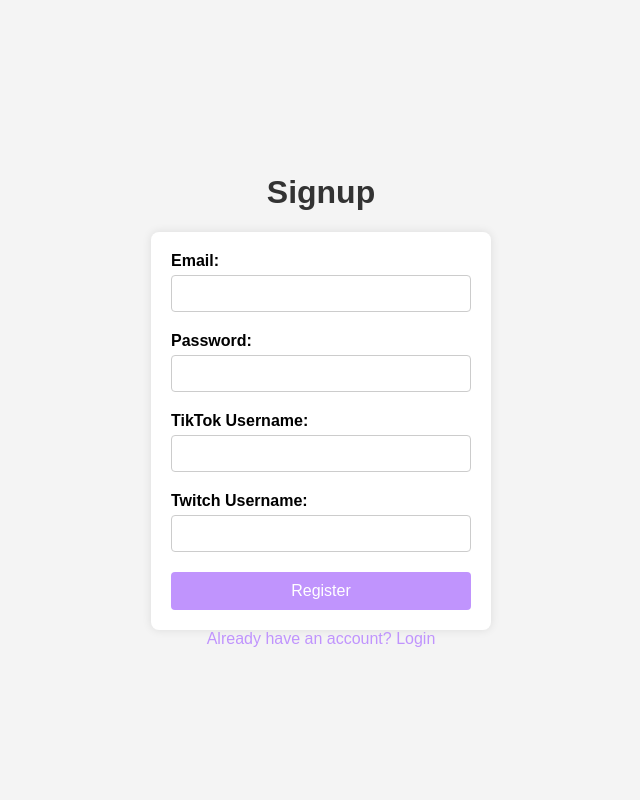
After one commit to Boj4ckk/Twitok_Bot, a Flask app: page /signup in a window 1280 px wide. The commit adds this page. Shown: the whole page, without its empty margins (319-959 px from the left). Run offline with Flask 3, Linux system fonts and the light colour scheme.

Commit message:
Web added

```diff
--- a/src/app.py
+++ b/src/app.py
@@ -1,28 +1,286 @@
-from flask import Flask, render_template, request, redirect, url_for
+import os
+from flask import Flask, jsonify, render_template, request, redirect, url_for, flash,  send_file, make_response
+import json
+from werkzeug.security import generate_password_hash, check_password_hash
+# from test_twitch.test_twitch import get_access_token, get_clips, download_clip_with_audio
+import requests
+import os
+import shutil
+import signal
+import subprocess, sys
+import time
+import api.tiktok_api
 
-# Initialize the Flask app
+
 app = Flask(__name__)
 
-@app.route('/')
+app.secret_key = 'your_secret_key'  # Remplacez par une clé secrète
+
+# Le chemin vers le fichier JSON pour stocker les utilisateurs
+USER_DATA_FILE = 'metadata/users.json'
+
+# Fonction pour charger les utilisateurs depuis le fichier JSON
+def load_users():
+    try:
+        with open(USER_DATA_FILE, 'r') as f:
+            data = f.read()
+            if not data:  # Si le fichier est vide, retournez un dictionnaire vide
+                return {}
+            return json.loads(data)  # Charge les données JSON si elles sont présentes
+    except json.JSONDecodeError:
+        print("Erreur de formatage JSON : Le fichier est corrompu.")
+        return {}  # Retourne un dictionnaire vide en cas d'erreur de format
+    except FileNotFoundError:
+        return {}  # Retourne un dictionnaire vide si le fichier n'existe pas
+
+# Fonction pour sauvegarder les utilisateurs dans le fichier JSON
+def save_users(users):
+    with open(USER_DATA_FILE, 'w') as f:
+        json.dump(users, f, indent=4)
+
+# Fonction pour ajouter un utilisateur
+def add_user(email, password, tiktok_username, twitch_username):
+    users = load_users()
+
+    # Trouver le prochain ID disponible
+    user_id = str(len(users) + 1)
+
+    # Hacher le mot de passe avant de le stocker
+    hashed_password = generate_password_hash(password)
+
+    # Ajouter l'utilisateur avec un identifiant unique
+    users[user_id] = {
+        "email": email,
+        "password": hashed_password,
+        "tiktok_username": tiktok_username,
+        "twitch_username": twitch_username
+    }
+
+    # Sauvegarder les utilisateurs dans le fichier JSON
+    save_users(users)
+
+# @app.route('/home', methods=['GET', "POST"])
+# def home():
+
+#     username = None
+#     min_views = None
+#     max_view = None
+
+#     if request.method  == 'POST':
+#         client_id = os.getenv("CLIENT_ID")
+#         client_secret = os.getenv("CLIENT_SECRET")
+
+#         access_token = get_access_token(client_id, client_secret)
+
+#         username = request.form.get('username')
+#         min_views = request.form.get('min_views')
+#         max_views = request.form.get('max_views')
+
+#         client_id = os.getenv("CLIENT_ID")
+#         client_secret = os.getenv("CLIENT_SECRET")
+
+#         print (f"Informations sur les clips recuperees : Username : {username} ; minViews : {min_views} ; maxViews : {max_views}")
+
+#         # Exemple d'utilisation
+#         channel_name = username
+#         clips = get_clips(channel_name, access_token, client_id)
+#         print("Clips récupérés :", clips)
+
+
+#         #faut voir avec wael parceque y'a une erreur avec la fonction access token.
+#         #faut rajouter les param de views dans get_clips si on veux se param
+
+#     return render_template('home.html', title="Home")
+
+@app.route('/', methods=['GET', "POST"])
 def home():
-    """
-    Renders the homepage.
-    """
-    return render_template('home.html', title="Home")
+    videos_downloaded = []
+    error = None
 
-@app.route('/upload', methods=['GET', 'POST'])
-def upload():
-    """
-    Handles video uploads.
-    """
     if request.method == 'POST':
-        # Process uploaded file
-        uploaded_file = request.files.get('file')
-        if uploaded_file:
-            file_path = f"uploads/{uploaded_file.filename}"
-            uploaded_file.save(file_path)
-            return redirect(url_for('home'))
-    return render_template('upload.html', title="Upload Video")
+        client_id = os.getenv("CLIENT_ID")
+        client_secret = os.getenv("CLIENT_SECRET")
+
+        try:
+            # access_token = get_access_token(client_id, client_secret)
+
+            username = request.form.get('username')
+            min_views = request.form.get('min_views', type=int)
+            max_views = request.form.get('max_views', type=int)
+
+            # Récupère les clips
+            # clips = get_clips(username, access_token, client_id)
+            # print(f"Clips récupérés : {clips}")
+
+            # Filtrer les clips par vues si min_views ou max_views sont fournis
+            if min_views or max_views:
+                clips = [
+                    clip for clip in clips
+                    if (min_views is None or clip['view_count'] >= min_views) and
+                       (max_views is None or clip['view_count'] <= max_views)
+                ]
+
+            # Télécharger les clips
+            for clip in clips:
+                print("telechargement en cours ...")
+                # download_clip_with_audio(clip)
+                videos_downloaded.append(clip['title'])  # Stocke les titres pour affichage
+
+        except Exception as e:
+            error = str(e)  # En cas d'erreur, stockez le message
+
+    return render_template('home.html', title="Home", videos=videos_downloaded, error=error)
+
+@app.route('/restart', methods=['POST'])
+def restart_server():
+    """Redémarrer le serveur."""
+    if request.method == 'POST' or request.method == 'GET':
+        # Arrêter le processus Flask actuel
+        print("Arrêt du serveur Flask...")
+        # Attendre un peu pour permettre au serveur de s'arrêter proprement
+        time.sleep(1)
+        # Redémarrer le serveur Flask
+        print("Redémarrage du serveur Flask...")
+
+    return "Redémarrage du serveur...", 200  # Retour à l'utilisateur
+
+@app.route('/login', methods=['GET', 'POST'])
+def login():
+    if request.method == 'POST':
+        email = request.form.get('email')
+        password = request.form.get('password')
+        # Charger les utilisateurs depuis le fichier JSON
+        users = load_users()
+
+        # Rechercher l'utilisateur par email
+        for user in users.values():
+            if user["email"] == email:
+                # Vérifier le mot de passe
+                if check_password_hash(user["password"], password):
+                    flash('Login successful!', 'success')
+                    return redirect(url_for('home'))
+                else:
+                    flash('Invalid password.', 'error')
+                    return redirect(url_for('login'))
+
+        flash('Email not found.', 'error')
+        return redirect(url_for('login'))
+
+    return render_template('login.html', title="Home")
+
+@app.route('/signup', methods=['GET', 'POST'])
+def signup():
+    if request.method == 'POST':
+        email = request.form.get('email')
+        password = request.form.get('password')
+        tiktok_username = request.form.get('tiktok_username')
+        twitch_username = request.form.get('twitch_username')
+
+        # Charger les utilisateurs depuis le fichier JSON
+        users = load_users()
+
+        # Vérifier si l'email existe déjà
+        for user in users.values():
+            if user["email"] == email:
+                flash('Email already registered.', 'error')
+                return render_template('signup.html', title="Signup")  # Recharger la page sans redirection
+
+        # Ajouter l'utilisateur dans le fichier JSON avec un identifiant unique
+        add_user(email, password, tiktok_username, twitch_username)
+
+        flash('Account created successfully!', 'success')
+        return redirect(url_for('login'))
+
+    return render_template('signup.html', title="Signup")
+
+
+@app.route('/download', methods=['POST'])
+def download_video():
+    # Récupération de l'ID du clip envoyé depuis le formulaire
+    video_id = request.form.get('id')
+
+    if not video_id:
+        return "Erreur : Aucun ID de clip fourni.", 400  # Vérifie et renvoie une erreur explicite
+
+    print(f"ID de clip reçu : {video_id}")
+
+    # Utiliser la fonction `get_clips` pour récupérer le clip à partir de son ID (ajuste la fonction si nécessaire)
+    try:
+        # Vous devez adapter cette partie pour récupérer un clip en fonction de l'ID (exemple simplifié)
+        client_id = os.getenv("CLIENT_ID")
+        client_secret = os.getenv("CLIENT_SECRET")
+        # access_token = get_access_token(client_id, client_secret)
+        # clips = get_clips(None, access_token, client_id)  # Filtrer pour obtenir le clip avec l'ID spécifié
+
+        # Recherche du clip correspondant à l'ID
+        # clip = next((clip for clip in clips if clip['id'] == video_id), None)
+
+        # if not clip:
+        #     return f"Erreur : Le clip avec l'ID {video_id} n'a pas été trouvé.", 404
+
+        # # Utiliser la fonction pour télécharger le clip avec audio
+        # save_path = "clips"  # Chemin où les clips seront sauvegardés
+        # download_clip_with_audio(clip, save_path)
+
+        # Chemin du fichier téléchargé
+        # file_name = f"{save_path}/{clip['id']}.mp4"
+
+        # # Vérifier si le fichier a bien été téléchargé
+        # if os.path.exists(file_name):
+        #     return send_file(file_name, as_attachment=True, download_name=f"{clip['id']}.mp4")
+        # else:
+        #     return f"Erreur : Le fichier du clip {video_id} n'a pas pu être téléchargé.", 500
+
+    except Exception as e:
+        return f"Erreur lors du téléchargement du clip : {str(e)}", 500
+
+
+UPLOAD_FOLDER = 'uploads'
+os.makedirs(UPLOAD_FOLDER, exist_ok=True)
+app.config['UPLOAD_FOLDER'] = UPLOAD_FOLDER
+
+# Créez une instance de l'API TikTok
+# tiktok_api = tiktok_api.TikTokAPI()
+
+# Route pour afficher la page HTML d'upload sur TikTok
+@app.route('/upload_to_tiktok', methods=['GET'])
+def upload_to_tiktok_page():
+    return render_template('upload_to_tiktok.html')
+
+# Route pour télécharger la vidéo sur TikTok via un POST
+@app.route('/upload_to_tiktok', methods=['POST'])
+def upload_video_to_tiktok():
+    # Vérification du fichier vidéo téléchargé
+    if 'videoFile' not in request.files:
+        return jsonify({'error': 'Aucun fichier vidéo trouvé.'}), 400
+
+    video_file = request.files['videoFile']
+    caption = request.form.get('caption', '')
+
+    if video_file.filename == '':
+        return jsonify({'error': 'Aucun fichier sélectionné.'}), 400
+
+    # Sauvegarder la vidéo téléchargée dans le répertoire de stockage
+    video_path = os.path.join(app.config['UPLOAD_FOLDER'], video_file.filename)
+    video_file.save(video_path)
+
+    # Publier la vidéo sur TikTok (exemple d'appel API)
+    try:
+        files = {'videoFile': open(video_path, 'rb')}
+        data = {'caption': caption}
+
+        response = requests.post('http://localhost:5000/upload_to_tiktok', files=files, data=data)
+
+        if response.status_code == 200:
+            return jsonify({'message': 'Vidéo téléchargée avec succès sur TikTok!'}), 200
+        else:
+            return jsonify({'error': f"Erreur lors de l'upload sur TikTok : {response.text}"}), 500
+    except Exception as e:
+        return jsonify({'error': f"Erreur lors de l'envoi à TikTok : {e}"}), 500
+None
+
+
+
 
 if __name__ == '__main__':
     app.run(debug=True)
--- a/src/config.py
+++ b/src/config.py
@@ -2,17 +2,18 @@
 
 # Twitch API credentials
 TWITCH_CLIENT_ID = "zae28miqv3hp5q2556epbqak7gzdxt"  # Replace with your Twitch API Client ID
-TWITCH_CLIENT_SECRET = ""  # Replace with your Twitch API Client Secret
+TWITCH_CLIENT_SECRET = "5ysav0r608lcmti1fggc4la5ui7ghq"
 TWITCH_ACCESS_TOKEN = ""  # Replace with a valid OAuth token
 
 # TikTok automation setup
 TIKTOK_DRIVER_PATH = "./drivers/chromedriver"  # Path to ChromeDriver for Selenium
 TIKTOK_COOKIES_PATH = "./src/tiktok_cookies.pkl"  # Path to saved TikTok cookies
 TIKTOK_USERNAME = "twitok_bot"
-TIKTOK_PASSWORD = ""
+TIKTOK_PASSWORD = "utT5K5~gDi$29rK"
 
 # File paths for clip management
 METADATA_FILE = "./src/metadata/clips_metadata.json"  # File to store Twitch video metadata
+USERS_FILE = "./src/metadata/user.json"
 DOWNLOAD_FOLDER = "./src/edit/twitch_clip/"  # Folder to store raw Twitch clips
 PROCESSED_FOLDER = "./src/edit/tiktok_clip/"  # Folder to store processed TikTok-ready clips
 TEST_CLIP = "./src/edit/twitch_clip/Ponce_2318057455.mp4"
--- /dev/null
+++ b/src/static/style.css
@@ -0,0 +1,76 @@
+/* style.css */
+
+:root{
+    --violet: #c094fd;
+}
+
+body {
+    font-family: Arial, sans-serif;
+    background-color: #f4f4f4;
+    margin: 0;
+    padding: 0;
+    display: flex;
+    flex-direction: column;
+    align-items: center;
+    justify-content: center;
+    height: 100vh;
+}
+
+h1 {
+    color: #333;
+}
+
+form {
+    background-color: #fff;
+    padding: 20px;
+    border-radius: 8px;
+    box-shadow: 0 0 10px rgba(0, 0, 0, 0.1);
+    width: 300px;
+}
+
+label {
+    display: block;
+    margin-bottom: 5px;
+    font-weight: bold;
+}
+
+input[type="email"],
+input[type="password"],
+input[type="string"],
+input[type="text"],
+input[type="number"] {
+    width: 100%;
+    padding: 10px;
+    margin-bottom: 20px;
+    border: 1px solid #ccc;
+    border-radius: 4px;
+    box-sizing: border-box;
+}
+
+button[type="submit"] {
+    width: 100%;
+    padding: 10px;
+    background-color: var(--violet);
+    border: none;
+    border-radius: 4px;
+    color: #fff;
+    font-size: 16px;
+    cursor: pointer;
+}
+
+button[type="submit"]:hover {
+    background-color: var(--violet);
+}
+
+p {
+    margin-top: 20px;
+}
+
+a {
+    color: var(--violet);
+    text-decoration: none;
+}
+
+a:hover {
+    text-decoration: underline;
+}
--- /dev/null
+++ b/src/templates/signup.html
@@ -0,0 +1,39 @@
+<!DOCTYPE html>
+<html lang="en">
+<head>
+    <meta charset="UTF-8">
+    <title>{{ title }}</title>
+    <link rel="stylesheet" href="{{ url_for('static', filename='style.css') }}">
+</head>
+<body>
+    <!-- Afficher les messages flash -->
+    {% with messages = get_flashed_messages(with_categories=true) %}
+        {% if messages %}
+            <ul>
+                {% for category, message in messages %}
+                    <li class="{{ category }}">{{ message }}</li>
+                {% endfor %}
+            </ul>
+        {% endif %}
+    {% endwith %}
+
+    <h1>Signup</h1>
+    <form method="POST" action="{{ url_for('signup') }}">
+        <label for="email">Email:</label>
+        <input type="email" name="email" required><br>
+
+        <label for="password">Password:</label>
+        <input type="password" name="password" required><br>
+
+        <label for="tiktok_username">TikTok Username:</label>
+        <input type="text" name="tiktok_username"><br>
+
+        <label for="twitch_username">Twitch Username:</label>
+        <input type="text" name="twitch_username"><br>
+
+        <button type="submit">Register</button>
+    </form>
+
+    <a href="{{ url_for('login') }}">Already have an account? Login</a>
+</body>
+</html>
```
Also changed, not shown: src/metadata/users.json (added, +8 -0 lines), src/templates/base.html (+4 -3 lines), src/templates/download.html (added, +17 -0 lines), src/templates/fetch_videos.html (deleted, +0 -31 lines), src/templates/home.html (+45 -2 lines), src/templates/login.html (added, +19 -0 lines), src/templates/tiktok.html (added, +14 -0 lines).
